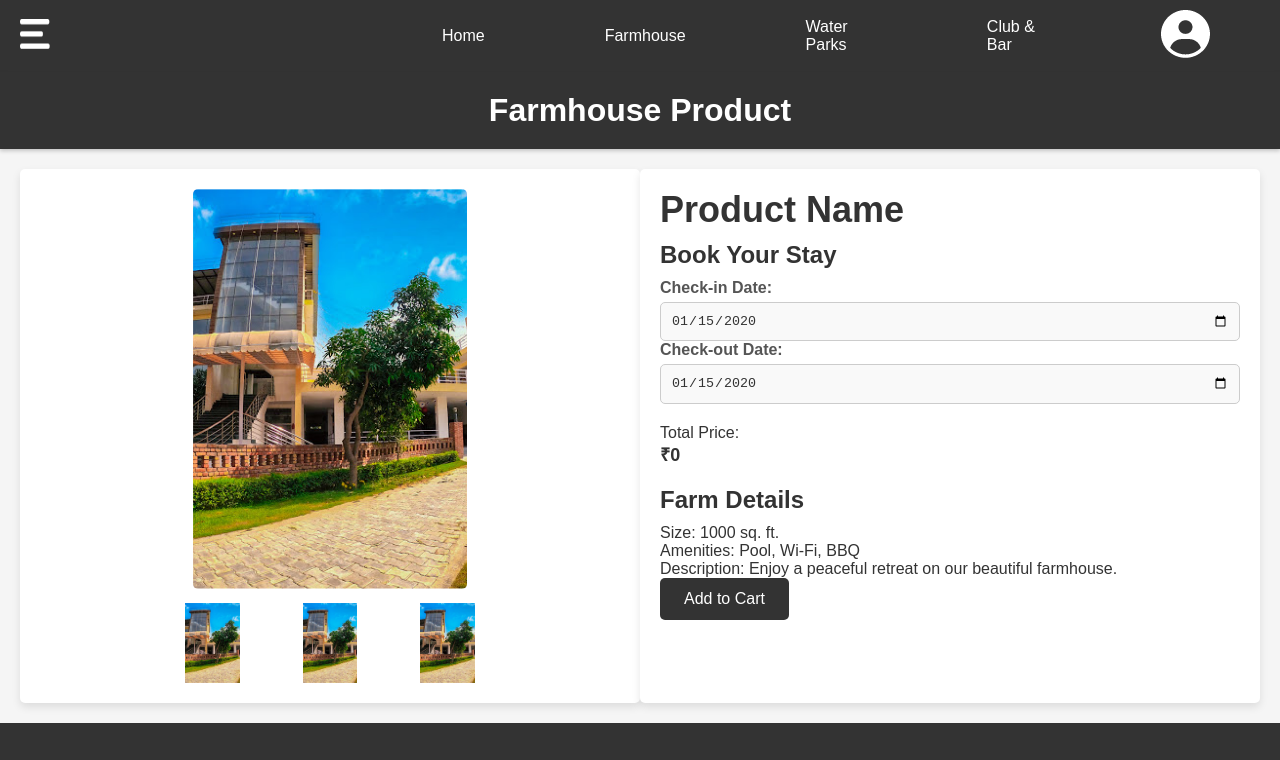
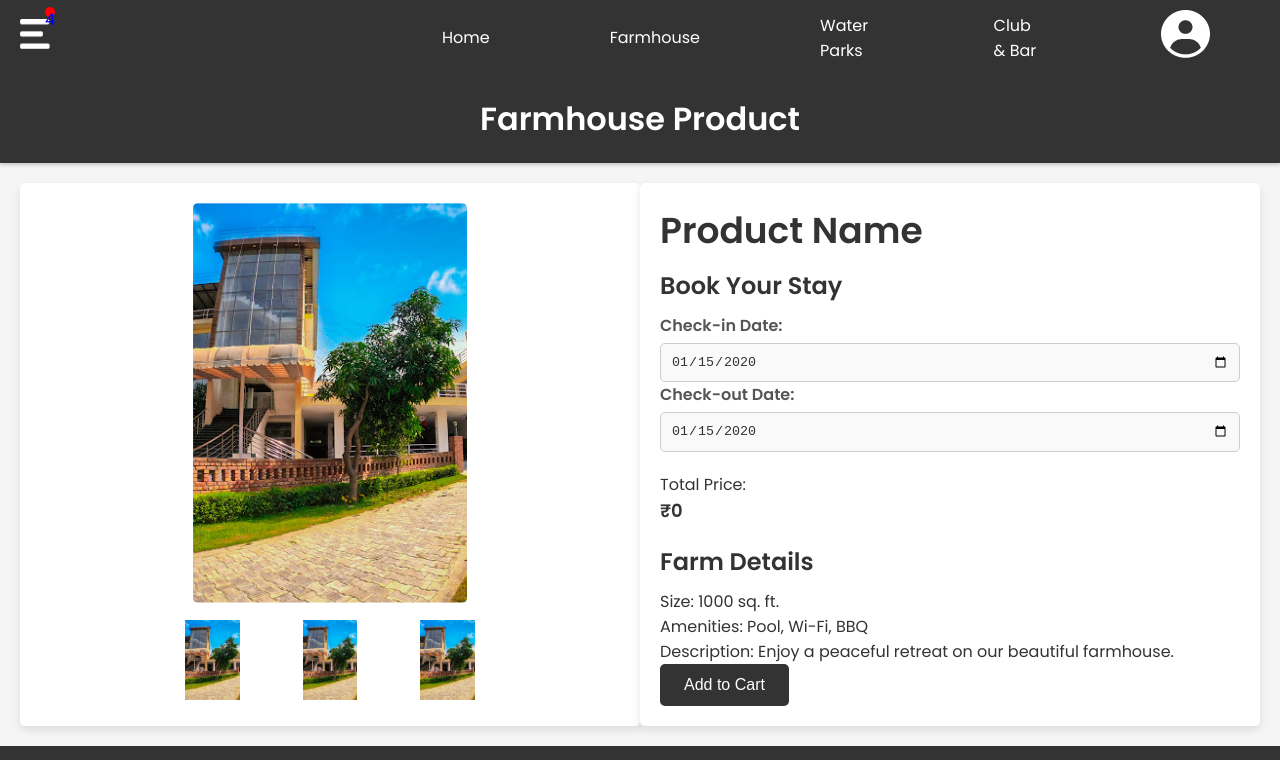
Before and after one commit to zemonas/Bestdw, a plain HTML site: page spp.html in a window 1280 px wide. Both pictures are taken after typing "2020-01-15", "2020-01-15" into the empty fields and a click on the button "Add to Cart". Shown: the top 760 px of the page. Drawn offline with Linux system fonts and the light colour scheme.

Commit message:
fifth commit
small addition

```diff
--- a/cart.css
+++ b/cart.css
@@ -6,7 +6,7 @@
 }
 
 body {
-    font-family: Arial, sans-serif;
+    font-family: 'Poppins', sans-serif;
     background-color: #f5f5f5;
     color: #333;
     margin: 0;
--- a/spp.css
+++ b/spp.css
@@ -6,7 +6,7 @@
 }
 
 body {
-    font-family: Arial, sans-serif;
+    font-family: 'Poppins', sans-serif;
     background-color: #f5f5f5;
     color: #333;
     margin: 0;
--- a/spp.html
+++ b/spp.html
@@ -7,6 +7,10 @@
     <link rel="stylesheet" href="spp.css" />
     <link rel="stylesheet" href="navigation.css" />
     <link rel="stylesheet" href="footer.css" />
+    <link
+      href="https://fonts.googleapis.com/css2?family=Poppins:wght@100;300;400;500;600&display=swap"
+      rel="stylesheet"
+    />
   </head>
   <body>
     <!-- Navigation Bar -->
--- a/spp.js
+++ b/spp.js
@@ -1,22 +1,22 @@
 // JavaScript
-// JavaScript to conditionally display the red dot and make it a link to cart.html
-document.addEventListener("DOMContentLoaded", function () {
-  const cartLink = document.getElementById("cart-link");
-  const redDot = document.getElementById("red-dot");
+const cartLink = document.getElementById("cart-link");
+const redDot = document.getElementById("red-dot");
 
-  // Retrieve product details from localStorage
+// Function to update the red dot based on the number of items in the cart
+function updateRedDot() {
   const productDetails = JSON.parse(localStorage.getItem("productDetails"));
-
   if (productDetails && Object.keys(productDetails).length > 0) {
-    // If there are items in the cart, show the red dot and make it a link to cart.html
+    // If there are items in the cart, show the red dot and update its content
+    const itemCount = Object.keys(productDetails).length;
     redDot.style.display = "block";
+    redDot.textContent = itemCount; // Update the red dot with the item count
     cartLink.href = "cart.html";
   } else {
     // If the cart is empty, hide the red dot and disable the link
     redDot.style.display = "none";
     cartLink.removeAttribute("href");
   }
-});
+}
 
 document.addEventListener("DOMContentLoaded", function () {
   const mainPhoto = document.getElementById("main-photo");
@@ -97,5 +97,8 @@ document.addEventListener("DOMContentLoaded", function () {
 
     // Display a message or perform other actions
     alert("Added to cart!");
+
+    // Update the red dot after successfully adding to the cart
+    updateRedDot();
   });
 });
```
Also changed, not shown: cart.html (+4 -0 lines).
